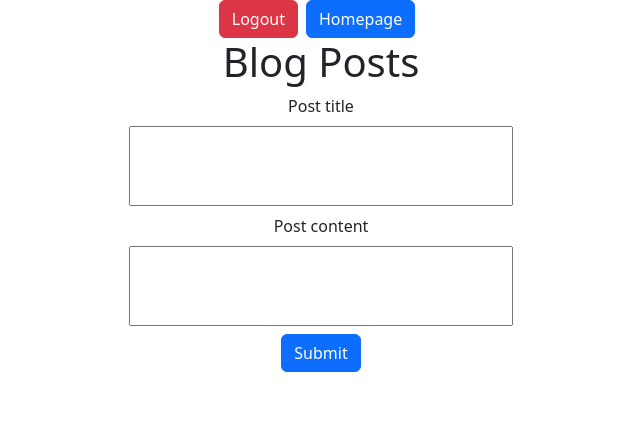
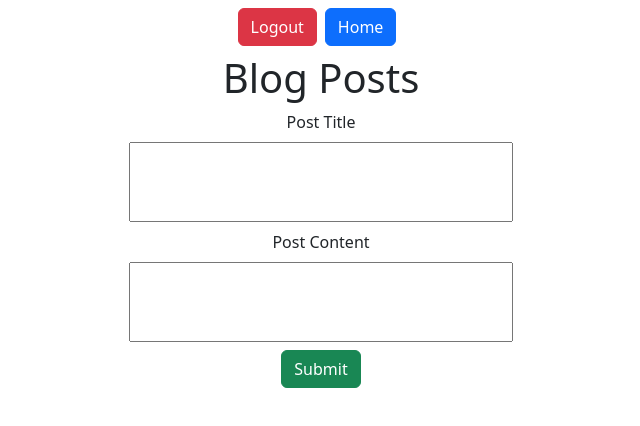
Before and after one commit to JackWarrick/Coopick-app, a React (Create React App) app in the folder client/: page /post in a window 1280 px wide. Shown: the top 426 px of the page, without its empty margins (319-959 px from the left). Built offline with nearby package versions, Linux system fonts and the light colour scheme; sample sign-in values are in the browser's storage.

Commit message:
logout on post page

```diff
--- a/client/src/pages/homepage.js
+++ b/client/src/pages/homepage.js
@@ -1,5 +1,6 @@
 import React from "react";
 import Auth from "../utils/auth";
+import Logout from "../components/logout";
 
 export default function Homepage() {
   if (!Auth.loggedIn()) {
@@ -8,6 +9,7 @@ export default function Homepage() {
   } else {
     return (
       <div className="m-2">
+         <Logout />
         <h1 className="display-1 d-flex justify-content-center">
           Coopick social media app
         </h1>
--- a/client/src/pages/post.js
+++ b/client/src/pages/post.js
@@ -13,19 +13,19 @@ export default function Post() {
     console.log("Logged in");
     return (
       <div className="App">
-        <div>
+        <div className= "m-2">
           <Logout />
           <a href="./home" className="m-2">
-            <button className="btn btn-primary">Homepage</button>
+            <button className="btn btn-primary">Home</button>
           </a>
         </div>
         <h1>Blog Posts</h1>
         <div className="form">
-          <label>Post title</label>
+          <label>Post Title</label>
           <input type="text" name="blogPostTitle"></input>
-          <label>Post content</label>
+          <label>Post Content</label>
           <input type="text" name="blogPostContent"></input>
-          <Button>Submit</Button>
+          <button className="btn btn-success">Submit</button>
         </div>
       </div>
     );
```
Also changed, not shown: 1 other file (tests, documents, lock files or other folders).
